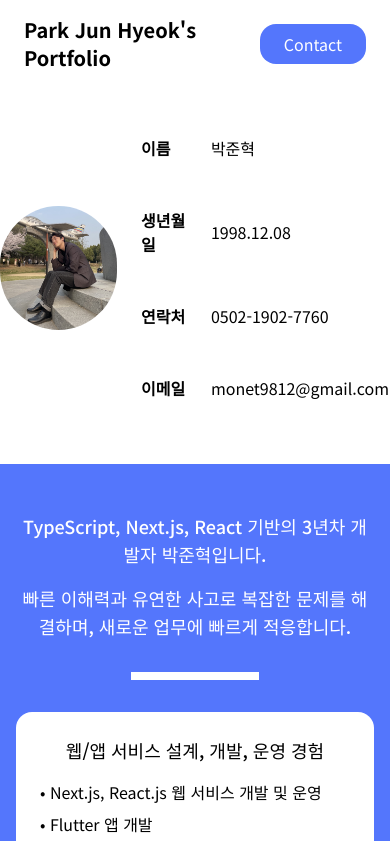
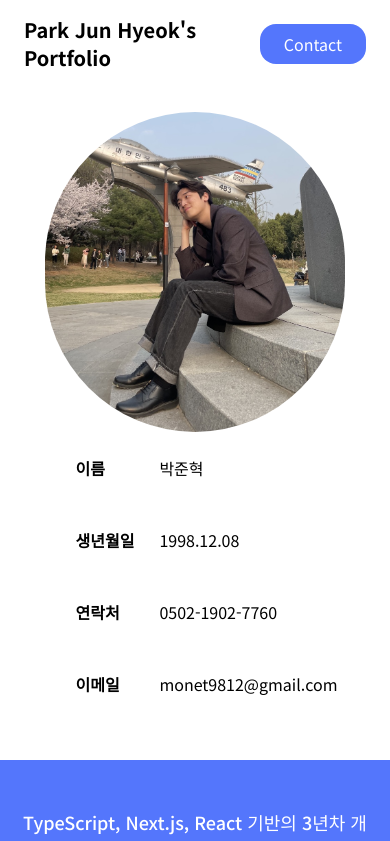
Before and after one commit to monet2155/parkjunhyeok-portfolio, a Next.js app: page / in a window 390 px wide. Shown: the top 841 px of the page. Built offline with nearby package versions, Linux system fonts and the light colour scheme.

Commit message:
fix: profile mobile responsive

```diff
--- a/src/components/Profile.tsx
+++ b/src/components/Profile.tsx
@@ -12,11 +12,15 @@ function ProfileItem({ title, value }: { title: string; value: string }) {
 
 export default function Profile() {
   return (
-    <section className={"flex flex-row items-center justify-evenly py-10"}>
+    <section
+      className={
+        "flex flex-row max-md:flex-col items-center justify-evenly py-10"
+      }
+    >
       <Image
         src={ProfileImagePng}
         alt={"profile image"}
-        className={"max-w-[300px] w-[30%] rounded-full"}
+        className={"max-w-[300px]  rounded-full"}
       />
       <section>
         <table>
```
